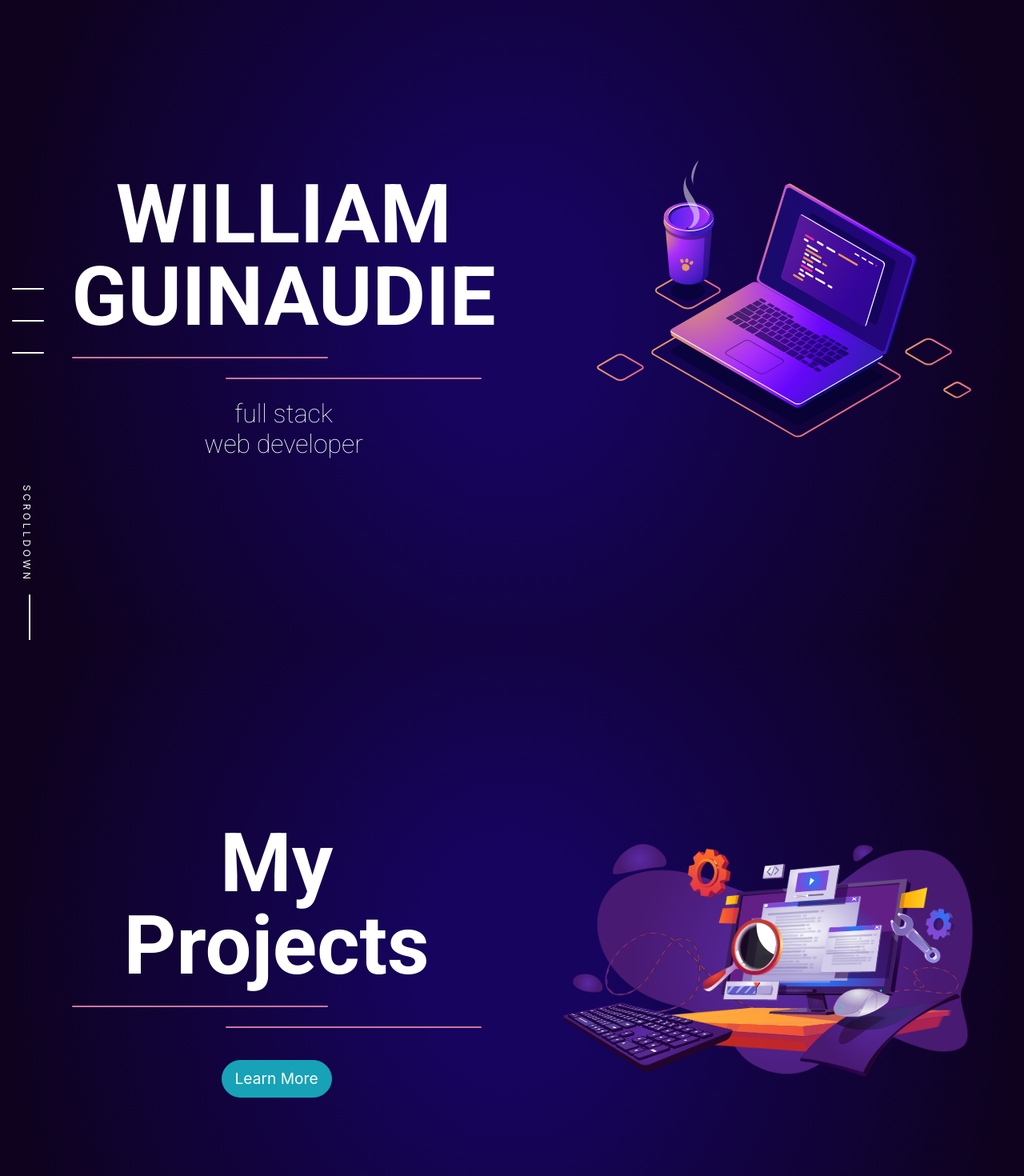
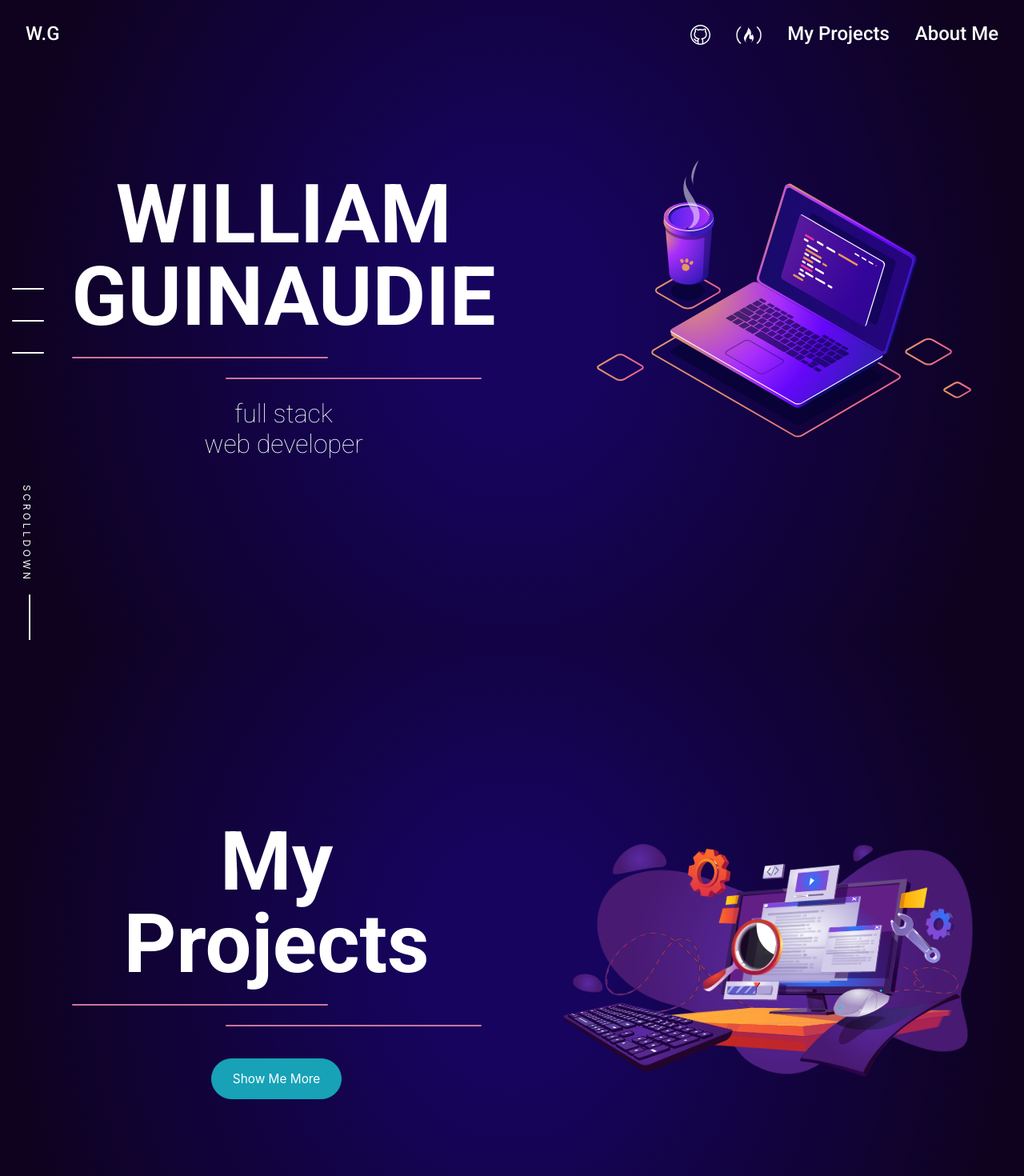
Before and after one commit to NeoHuncho/my-portfolio-old, a React (Create React App) app: page / in a window 1280 px wide. Shown: the top 1470 px of the page at 80% size. Built offline with nearby package versions, Linux system fonts and the light colour scheme.

Commit message:
added the navbar

```diff
--- a/src/App.js
+++ b/src/App.js
@@ -1,13 +1,16 @@
 import React from 'react';
+import {useInView} from 'react-intersection-observer';
 import './App.css';
 import FrontPage from './components/FrontPage/FrontPage';
 import MyProjects from './components/MyProjects/MyProjects';
 import AboutMe from './components/AboutMe/AboutMe';
 import SideBar from './components/SideBar';
+import NavBar from './components/NavBar/NavBar'
 
 function App() {
   return (
     <div className="App">
+  <NavBar />
   <SideBar/>
  <FrontPage />
 <MyProjects id='projects'/>
--- a/src/components/AboutMe/AboutMe.js
+++ b/src/components/AboutMe/AboutMe.js
@@ -12,11 +12,11 @@ function AboutMe() {
     return (
         <div className='page'>
             <motion.div ref={ref} className='titles' initial={{opacity:0,x:-50}}
-                animate={{opacity:inView?1:0,x:inView?0:-50}}>
+                animate={{opacity:inView?1:0,x:inView?0:-50}} transition={{duration:1, ease: "easeOut"}}>
     <h1 className='title'>About<br/>Me</h1>
     <span className='line1'></span>
     <span className='line2'style={{zIndex:1}}></span>
-    <Button className='button' size="lg" variant="info">Learn More</Button>
+    <Button className='button' size="lg" variant="info">Show Me More</Button>
              </motion.div>
              <motion.div initial={{opacity:0}}animate={{ opacity:inView?1:0 }} className='svgAbout'style={{zIndex:0}}>
       <motion.img
--- a/src/components/FrontPage/FrontPage.js
+++ b/src/components/FrontPage/FrontPage.js
@@ -23,7 +23,7 @@ function FrontPage() {
             <motion.div className='titles' initial="hidden"
                 animate="visible"
                 variants={variantstext}
-                transition={{ ease: "easeOut", duration: 1 }}>
+                transition={{ ease: "easeOut", duration: 1.5 }}>
                 <h1 className='title'>WILLIAM<br /> GUINAUDIE</h1>
                 <span className='line1'></span>
                 <span className='line2' style={{ zIndex: 1 }}></span>
--- a/src/components/MyProjects/MyProjects.js
+++ b/src/components/MyProjects/MyProjects.js
@@ -20,13 +20,13 @@ export default function MyProjects() {
         <div className='page'>
 
             <motion.div ref={ref} className='titles' initial={{opacity:0,x:-50}}
-                animate={{opacity:inView?1:0,x:inView?0:-50}}
+                animate={{opacity:inView?1:0,x:inView?0:-50}} transition={{duration:1, ease: "easeOut"}}
                 variants={variantstext}>
     <h1 className='title'>My<br/> Projects</h1>
     <span className='line1'></span>
     <span className='line2' ></span>
     <span></span>
-    <Button className='button' size="lg" variant="info">Learn More</Button>
+    <Button className='button' size="lg" variant="info">Show Me More</Button>
              </motion.div>
              <div className='svgProject'>
              <motion.img
--- a/src/components/NavBar/NavBar.css
+++ b/src/components/NavBar/NavBar.css
@@ -0,0 +1,33 @@
+.navbar {
+    position: fixed;
+    top: 0;
+    left: 0;
+    width: 100%;
+    display: flex;
+    align-items: center;
+
+    color: white;
+    font-family: Roboto;
+    font-weight: 500;
+    z-index: 1000;
+}
+
+.navbar__title {
+    margin-right: auto;
+    font-size: 150%;
+    padding: 12px 16px;
+}
+
+.navbar__item {
+    padding: 16px 16px;
+    cursor: pointer;
+    font-size: 150%;
+    vertical-align: middle;
+}
+.fcc {
+   height: auto;
+   width: 2.5vw;
+}
+.github{
+    width: 2vw;
+}
--- a/src/components/NavBar/NavBar.js
+++ b/src/components/NavBar/NavBar.js
@@ -0,0 +1,21 @@
+import React from 'react'
+import './NavBar.css';
+import fcc from './Files/fcc.png';
+import github from './Files/github white.svg'
+export default function NavBar() {
+    return (
+        <header className='navbar'>
+            <div className='navbar__title navbar__item'>W.G</div>
+            <div className='navbar__item '>
+
+                <img className='github' src={github} alt='Free Code Camp link'/>
+            </div>
+            <div className='navbar__item '>
+            <img className='fcc' src={fcc} alt='Free Code Camp link'/>
+
+            </div>
+            <div className='navbar__item '>My Projects</div>
+            <div className='navbar__item'>About Me</div>
+        </header>
+    )
+}
--- a/src/components/general.css
+++ b/src/components/general.css
@@ -67,8 +67,12 @@ font-weight: 100;
 
  .button{
     margin-top: 2vh;
-    font-size: 1.5vw;
-    border-radius: 3vh;
+    font-size: 1.2vw;
+    border-radius: 6vh;
+    padding-left: 2vw;
+    padding-right: 2vw;
+    padding-top: 1vw;
+    padding-bottom: 1vw;
 }
 .page1{
     position: fixed;
```
Also changed, not shown: src/components/NavBar/Files/fcc.png (added), src/components/NavBar/Files/github white.svg (added).
